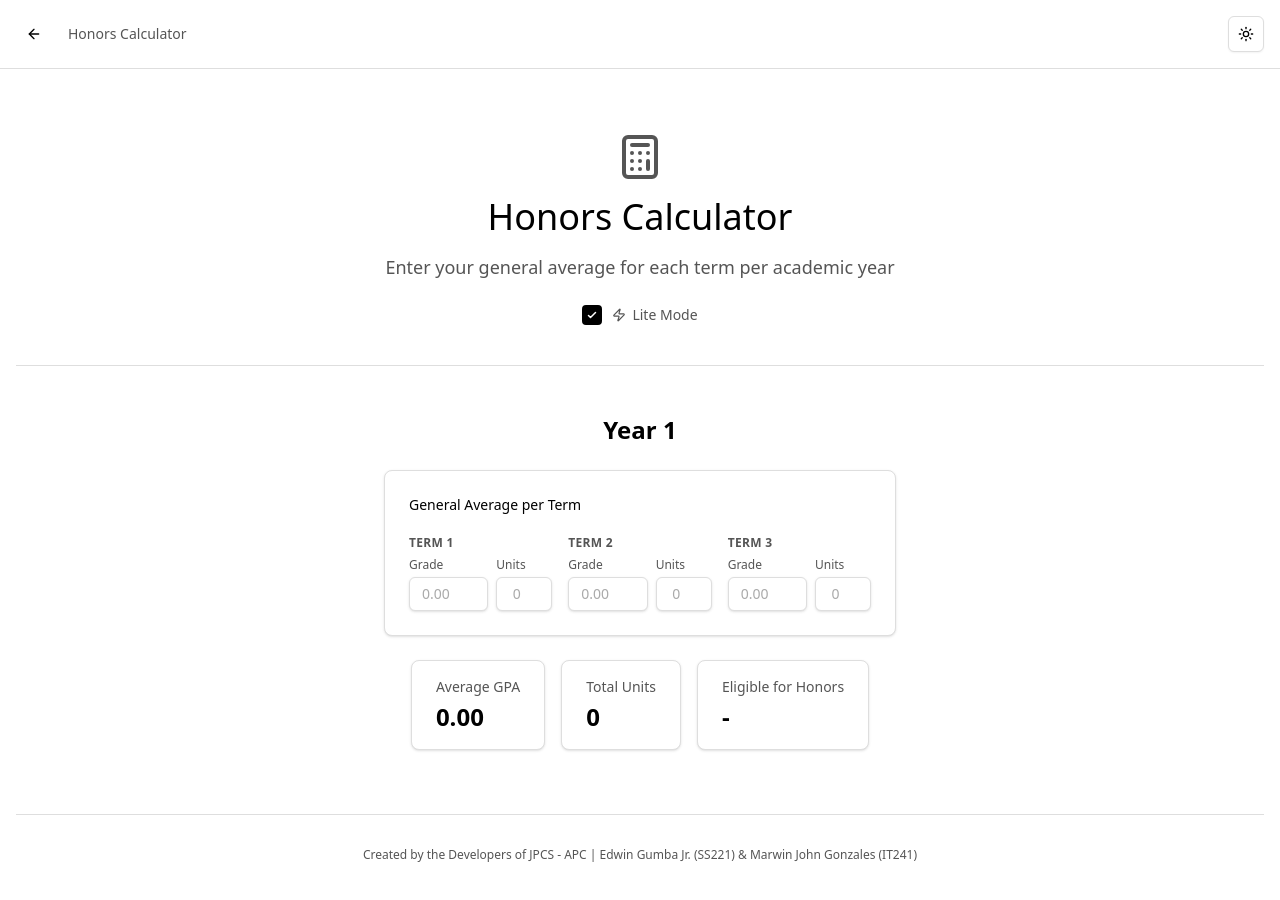
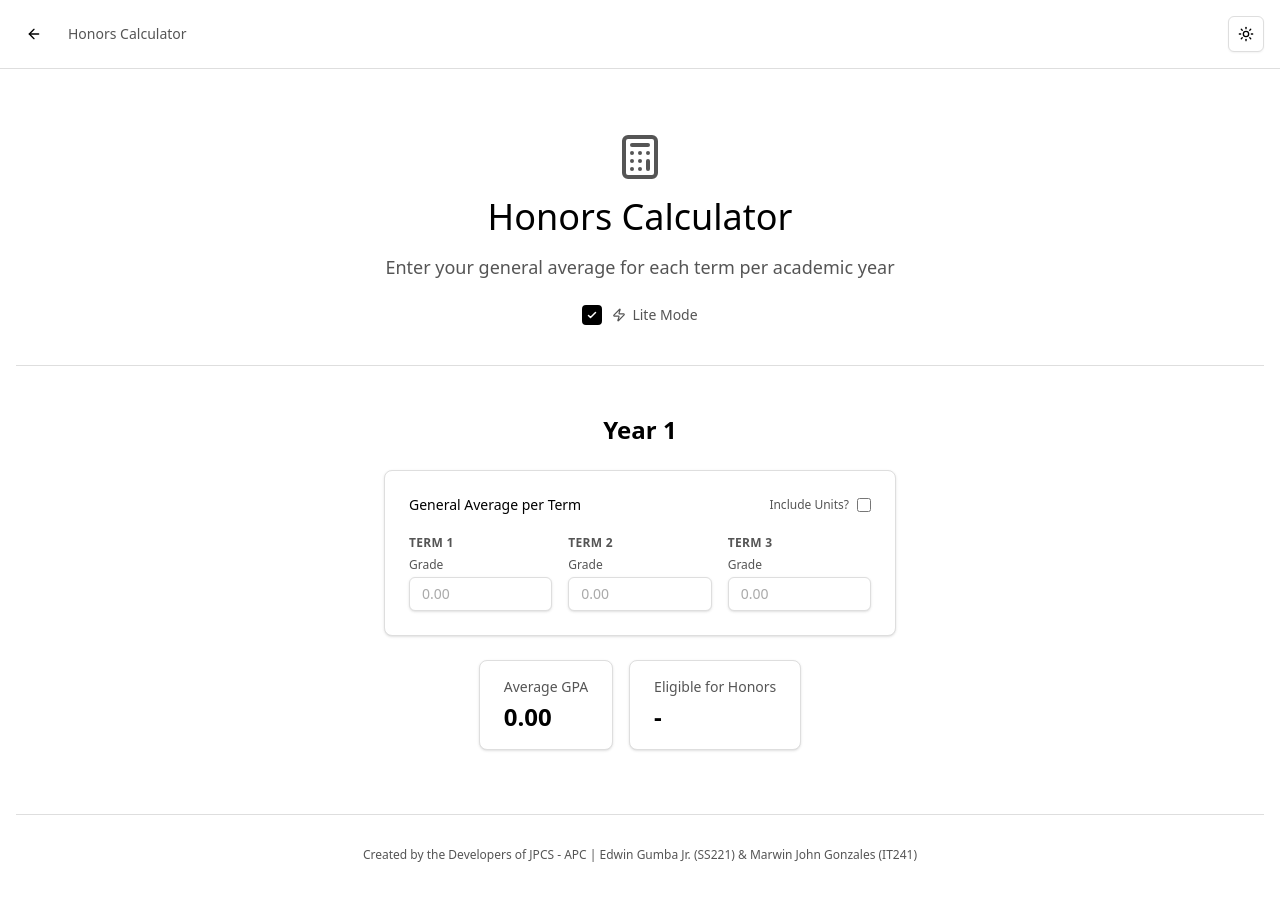
Before and after one commit to jpcsapc/APC-Honors-Checker, a Next.js app: page /honors in a window 1280 px wide. Shown: the top 900 px of the page. Built offline with nearby package versions, Linux system fonts and the light colour scheme.

Commit message:
feat: made untis optional

```diff
--- a/src/app/honors/page.tsx
+++ b/src/app/honors/page.tsx
@@ -34,7 +34,7 @@ interface LiteYearData {
   units3: string;
 }
 
-function calcLiteStats(data: LiteYearData): { gpa: number; eligible: string; totalUnits: number } {
+function calcLiteStats(data: LiteYearData, showUnits: boolean): { gpa: number; eligible: string; totalUnits: number } {
   const t1 = parseFloat(data.term1);
   const t2 = parseFloat(data.term2);
   const t3 = parseFloat(data.term3);
@@ -51,7 +51,7 @@ function calcLiteStats(data: LiteYearData): { gpa: number; eligible: string; tot
 
   let eligible: string;
   if (avg >= 3.0 && avg <= 4.0) {
-    if (totalUnits >= 36) eligible = "Yes";
+    if (!showUnits || totalUnits >= 36) eligible = "Yes";
     else eligible = "No, not enough units (need 36)";
   } else {
     eligible = "No";
@@ -69,6 +69,7 @@ function LiteTermRow({
   onGradeChange,
   onUnitsChange,
   onKeyDown,
+  showUnits,
 }: {
   termNum: number;
   yearKey: string;
@@ -82,6 +83,7 @@ function LiteTermRow({
     termNum: number,
     yearKey: string
   ) => void;
+  showUnits: boolean;
 }) {
   return (
     <div className="flex flex-col gap-1.5">
@@ -121,10 +123,17 @@ function LiteTermRow({
         </div>
 
         {/* Units — narrow pill */}
-        <div className="flex flex-col gap-1 w-14">
+        <AnimatePresence>
+          {showUnits && (
+            <motion.div
+              initial={{ opacity: 0, width: 0, x: 10 }}
+              animate={{ opacity: 1, width: 56, x: 0 }}
+              exit={{ opacity: 0, width: 0, x: 10 }}
+              className="flex flex-col gap-1 overflow-hidden"
+            >
               <label
                 htmlFor={`lite-${yearKey}-units-${termNum}`}
-            className="text-xs text-muted-foreground font-medium"
+                className="text-xs text-muted-foreground font-medium whitespace-nowrap"
               >
                 Units
               </label>
@@ -145,7 +154,9 @@ function LiteTermRow({
                   transition-colors
                 "
               />
-        </div>
+            </motion.div>
+          )}
+        </AnimatePresence>
       </div>
     </div>
   );
@@ -154,6 +165,7 @@ function LiteTermRow({
 export default function HonorsCalcu() {
   const [termsData, setTermsData] = React.useState<Record<string, RowData[]>>({});
   const [liteMode, setLiteMode] = React.useState(true);
+  const [showUnits, setShowUnits] = React.useState(false);
   const [liteData, setLiteData] = React.useState<Record<string, LiteYearData>>({
     "Year 1": { term1: "", term2: "", term3: "", units1: "", units2: "", units3: "" },
     "Year 2": { term1: "", term2: "", term3: "", units1: "", units2: "", units3: "" },
@@ -345,10 +357,10 @@ export default function HonorsCalcu() {
   const liteStats = React.useMemo(() => {
     const stats: Record<string, { gpa: number; eligible: string; totalUnits: number }> = {};
     Object.entries(liteData).forEach(([year, data]) => {
-      stats[year] = calcLiteStats(data);
+      stats[year] = calcLiteStats(data, showUnits);
     });
     return stats;
-  }, [liteData]);
+  }, [liteData, showUnits]);
 
   return (
     <div className="min-h-screen bg-background">
@@ -466,9 +478,23 @@ export default function HonorsCalcu() {
                       className="flex justify-center"
                     >
                       <div className="rounded-lg border bg-card p-6 shadow-sm w-full max-w-lg">
-                        <p className="text-sm font-medium text-foreground mb-5">
+                        <div className="flex items-center justify-between mb-5">
+                          <p className="text-sm font-medium text-foreground">
                             General Average per Term
                           </p>
+                          <div className="flex items-center gap-2">
+                            <label htmlFor="show-units-toggle" className="text-xs text-muted-foreground cursor-pointer select-none">
+                              Include Units?
+                            </label>
+                            <input
+                              id="show-units-toggle"
+                              type="checkbox"
+                              checked={showUnits}
+                              onChange={e => setShowUnits(e.target.checked)}
+                              className="w-3.5 h-3.5 rounded border-input text-foreground focus:ring-ring cursor-pointer"
+                            />
+                          </div>
+                        </div>
                         <div className="grid grid-cols-3 gap-4">
                           {[1, 2, 3].map(num => (
                             <LiteTermRow
@@ -480,6 +506,7 @@ export default function HonorsCalcu() {
                               onGradeChange={v => handleLiteChange(yearKey, `term${num}` as keyof LiteYearData, v)}
                               onUnitsChange={v => handleLiteChange(yearKey, `units${num}` as keyof LiteYearData, v)}
                               onKeyDown={handleLiteKeyDown}
+                              showUnits={showUnits}
                             />
                           ))}
                         </div>
@@ -522,32 +549,50 @@ export default function HonorsCalcu() {
                   <AnimatePresence mode="wait">
                     {liteMode ? (
                       <motion.div
+                        layout
                         key="lite-stats"
                         initial={{ opacity: 0, y: 10 }}
                         animate={{ opacity: 1, y: 0 }}
                         exit={{ opacity: 0, y: -10 }}
-                        className="flex gap-4 flex-wrap justify-center"
+                        className="flex gap-4 flex-wrap justify-center items-center"
                       >
-                        <div className="rounded-lg border bg-card px-6 py-4 shadow-sm">
+                        <motion.div
+                          layout
+                          className="rounded-lg border bg-card px-6 py-4 shadow-sm"
+                        >
                           <p className="text-sm text-muted-foreground mb-1">Average GPA</p>
                           <p className="text-2xl font-bold text-foreground">
                             {liteStats[yearKey]?.gpa > 0
                               ? liteStats[yearKey].gpa.toFixed(2)
                               : "0.00"}
                           </p>
-                        </div>
-                        <div className="rounded-lg border bg-card px-6 py-4 shadow-sm">
+                        </motion.div>
+                        <AnimatePresence mode="popLayout">
+                          {showUnits && (
+                            <motion.div
+                              layout
+                              initial={{ opacity: 0, scale: 0.8 }}
+                              animate={{ opacity: 1, scale: 1 }}
+                              exit={{ opacity: 0, scale: 0.8 }}
+                              transition={{ duration: 0.3 }}
+                              className="rounded-lg border bg-card px-6 py-4 shadow-sm"
+                            >
                               <p className="text-sm text-muted-foreground mb-1">Total Units</p>
                               <p className="text-2xl font-bold text-foreground">
                                 {liteStats[yearKey]?.totalUnits ?? "0"}
                               </p>
-                        </div>
-                        <div className="rounded-lg border bg-card px-6 py-4 shadow-sm">
+                            </motion.div>
+                          )}
+                        </AnimatePresence>
+                        <motion.div
+                          layout
+                          className="rounded-lg border bg-card px-6 py-4 shadow-sm"
+                        >
                           <p className="text-sm text-muted-foreground mb-1">Eligible for Honors</p>
                           <p className="text-2xl font-bold text-foreground">
                             {liteStats[yearKey]?.eligible ?? "-"}
                           </p>
-                        </div>
+                        </motion.div>
                       </motion.div>
                     ) : (
                       yearStats[yearKey] && (
```
Lines whose indentation alone changed are shown as unchanged.
